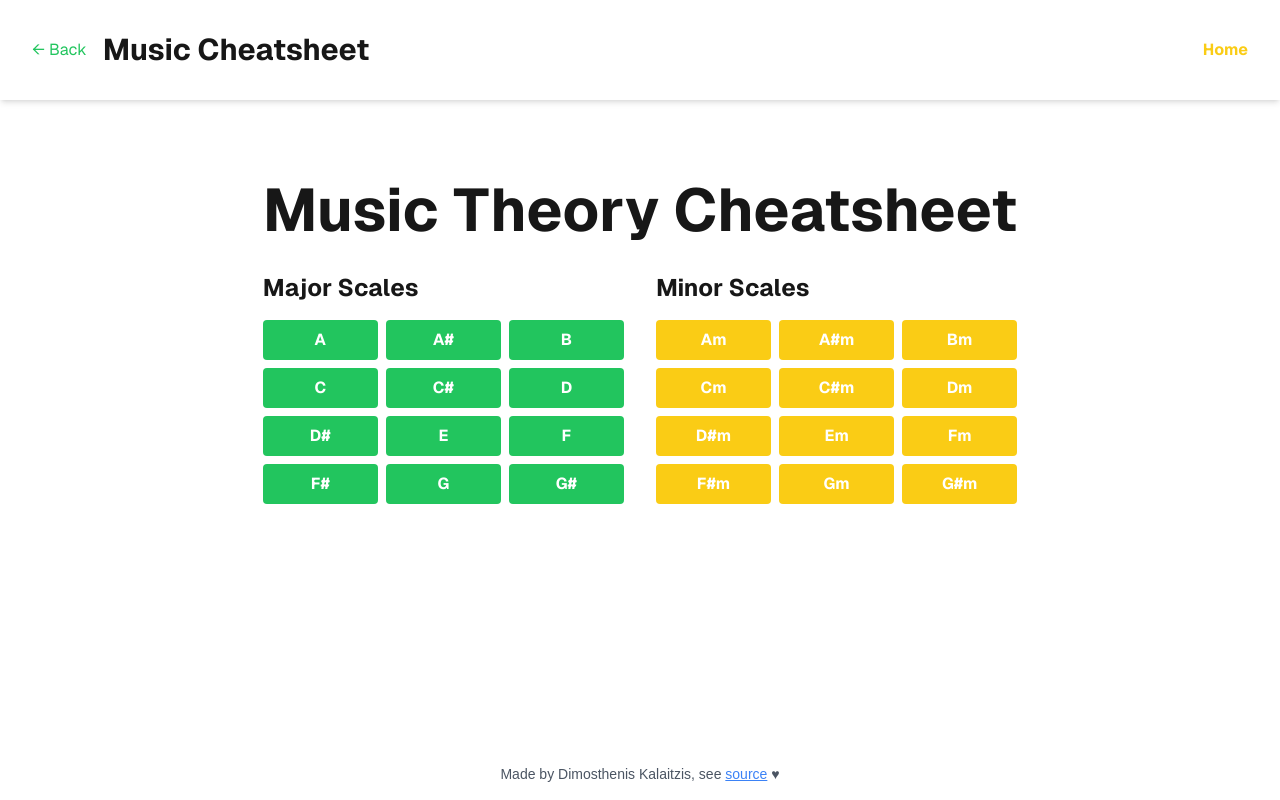
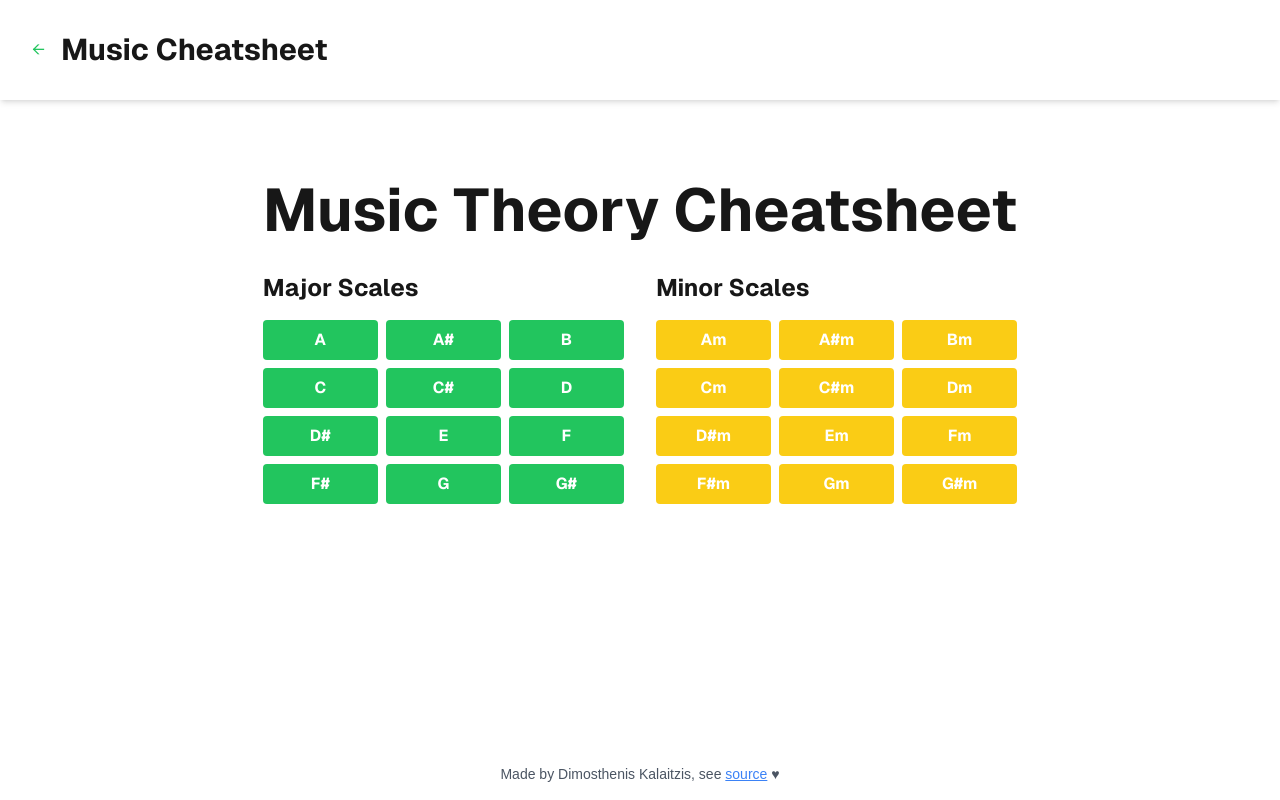
Before and after one commit to DimosthenisK/music-cheatsheet, a Next.js app: page / in a window 1280 px wide. Built offline with nearby package versions, Linux system fonts and the light colour scheme.

Commit message:
Remove home button when user is home

```diff
--- a/src/app/components/TopBar.tsx
+++ b/src/app/components/TopBar.tsx
@@ -1,10 +1,11 @@
 'use client';
 import Link from 'next/link';
-import { useRouter } from 'next/navigation';
+import { usePathname, useRouter } from 'next/navigation';
 import { useTitle } from '../contexts/TitleContext';
 
 export default function TopBar() {
   const router = useRouter();
+  const pathName = usePathname();
   const { title } = useTitle();
 
   return (
@@ -14,16 +15,19 @@ export default function TopBar() {
           onClick={() => router.back()}
           className="mr-4 text-green-500 hover:text-green-600 transition duration-300 ease-in-out"
         >
-          ← Back
+          ←
         </button>
         <h1 className="text-xl sm:text-2xl md:text-3xl font-bold">{title}</h1>
       </div>
-      <Link
-        href="/"
-        className="text-yellow-400 hover:text-yellow-500 font-bold transition duration-300 ease-in-out"
-      >
-        Home
-      </Link>
+
+      {pathName !== '/' && (
+        <Link
+          href="/"
+          className="text-yellow-400 hover:text-yellow-500 font-bold transition duration-300 ease-in-out"
+        >
+          🏠︎
+        </Link>
+      )}
     </div>
   );
 }
```
